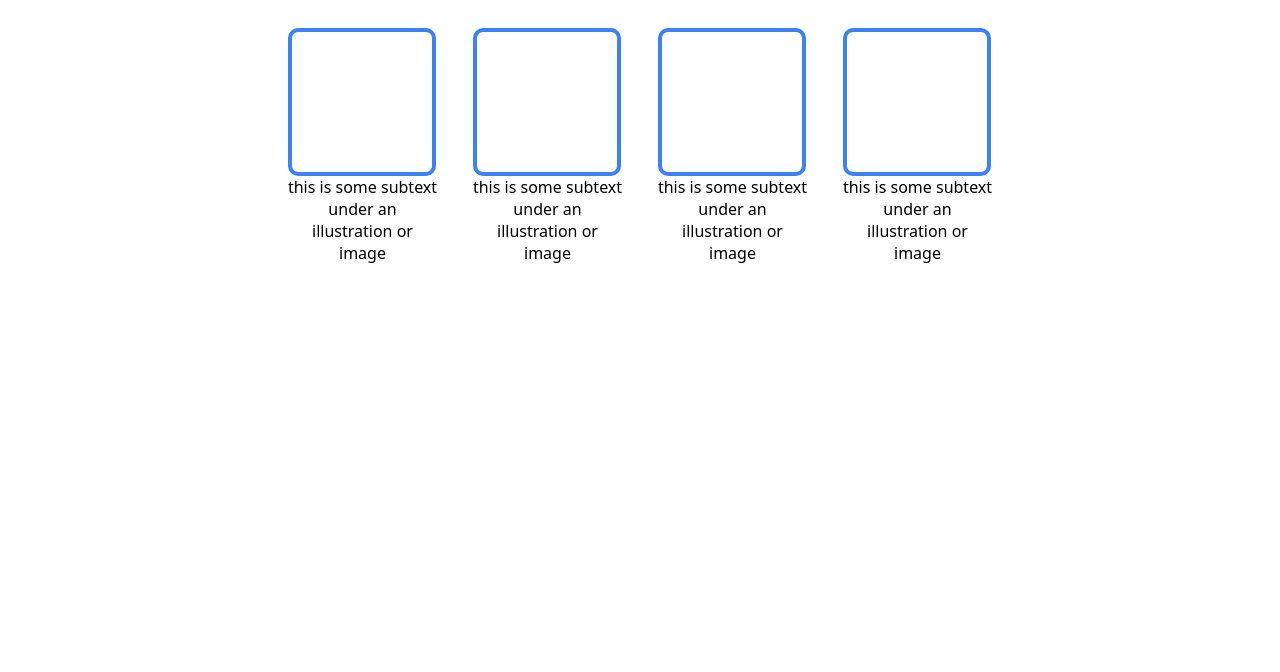
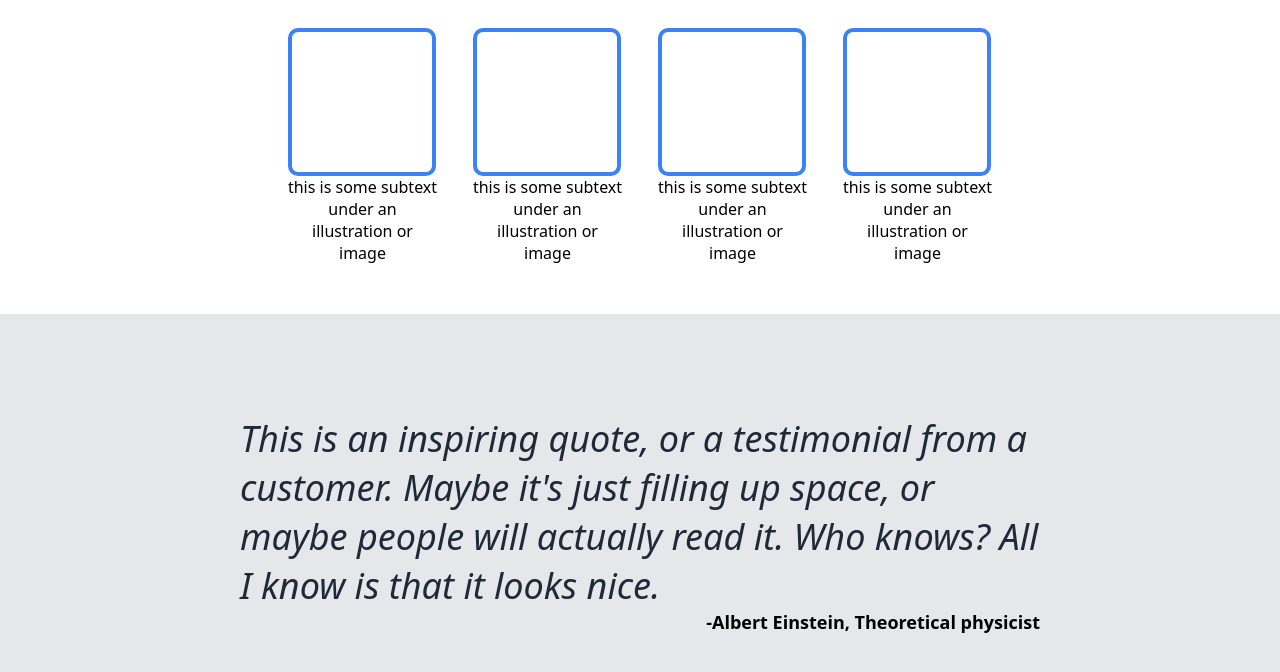
Before and after one commit to zeenat-mustafa/odin-landing-page, a plain HTML site: page index.html in a window 1280 px wide. Shown: the part 624-1296 px from the top of the page. Before the commit the page ends 938 px from the top, so only its background shows below. Drawn offline with Linux system fonts and the light colour scheme.

Commit message:
Add Quote Section
- Add quote section in HTML file
- Add style for the quote section

```diff
--- a/index.html
+++ b/index.html
@@ -65,5 +65,16 @@
             </div>
         </div>
     </section>
+
+    <section>
+        <div class="quote-container">
+            <div class="quote">
+                <p>
+                    This is an inspiring quote, or a testimonial from a customer. Maybe it's just filling up space, or maybe people will actually read it. Who knows? All I know is that it looks nice.
+                </p>
+                <span>-Albert Einstein, Theoretical physicist</span>
+            </div>
+        </div>
+    </section>
 </body>
 </html>
--- a/style.css
+++ b/style.css
@@ -113,3 +113,30 @@
 .card p {
     color: #6D747D;
 }
+
+.quote-container {
+    background-color: #E5E7EB;
+    padding: 100px;
+    display: flex;
+    justify-content: center;
+}
+
+.quote {
+    width: 800px;
+    /* display: flex;
+    flex-direction: column;
+    justify-content: center; */
+}
+
+.quote p {
+    font-size: 36px;
+    font-weight: 300;
+    font-style: italic;
+    color: #1F2937;
+}
+
+.quote span {
+    float: inline-end;
+    font-size: 18px;
+    font-weight: 700;
+}
```
